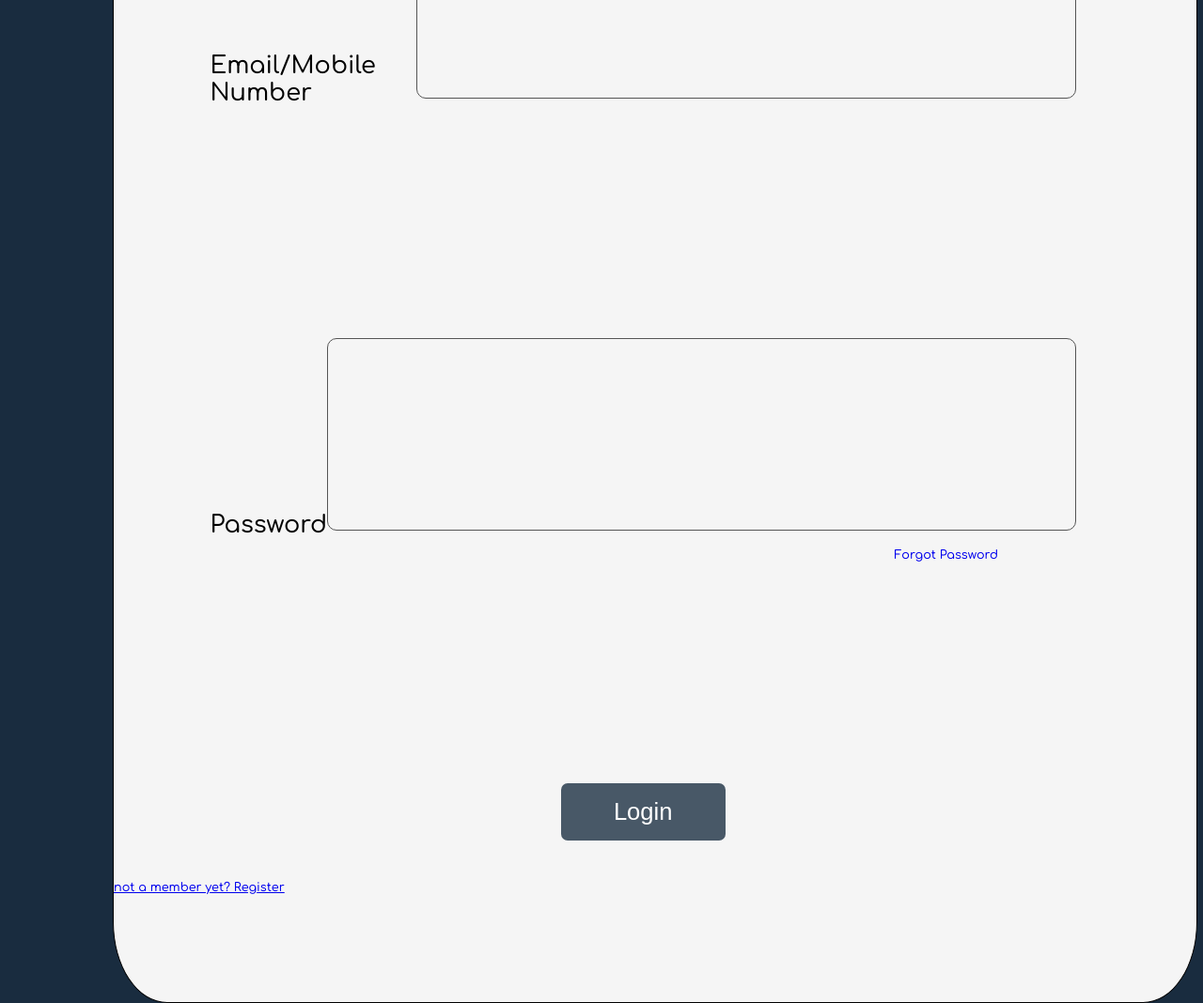
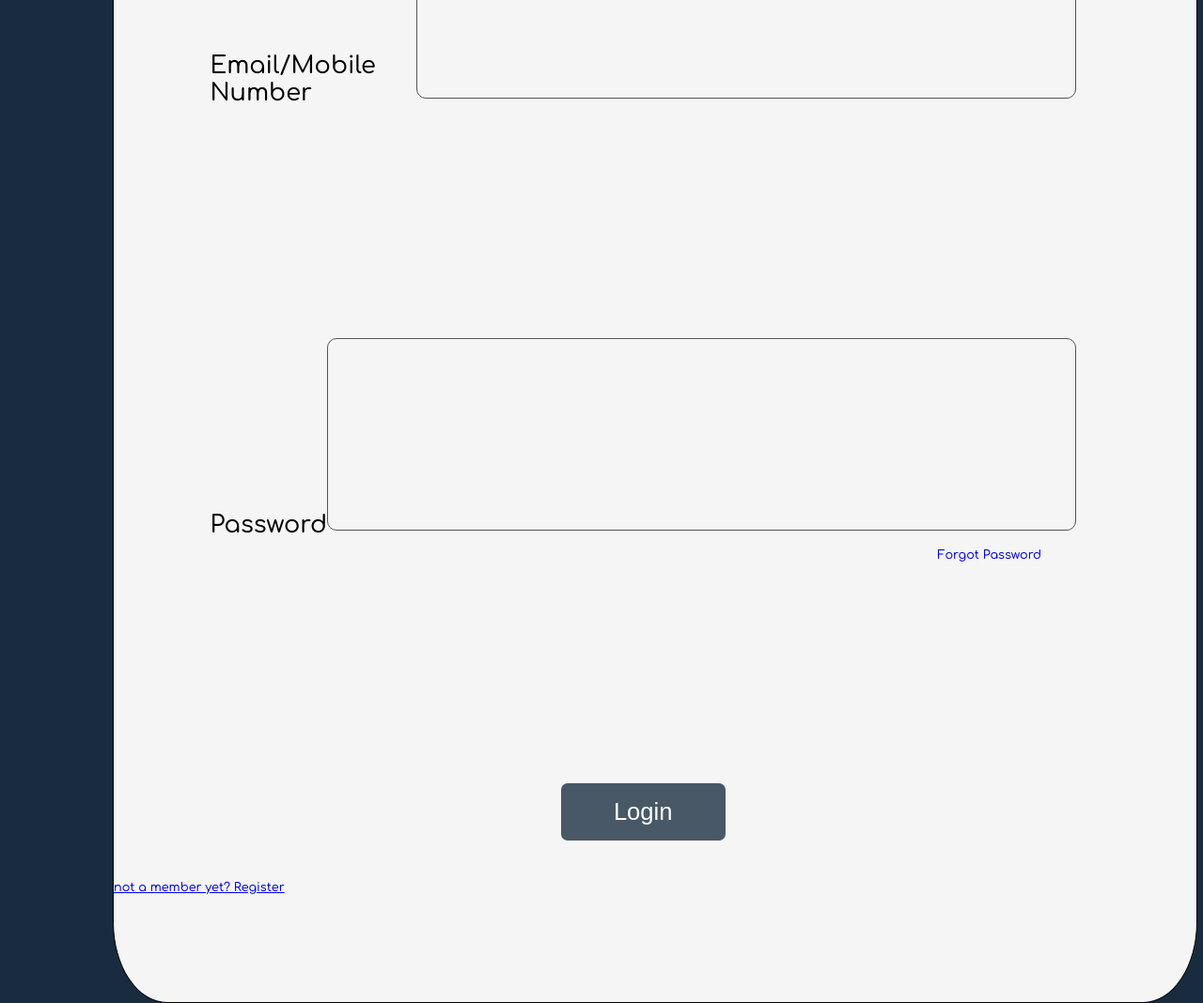
Before and after one commit to sahil801/login-front, a plain HTML site: page index.html in a window 1280 px wide. Shown: the part 3129-4197 px from the top of the page at 94% size. Drawn offline with Linux system fonts and the light colour scheme.

Commit message:
Update main.css

```diff
--- a/main.css
+++ b/main.css
@@ -192,7 +192,7 @@ input{
         margin-top: 3px;
         text-decoration: none;
         font-size: 0.8rem;
-        margin-left: 70%;
+        margin-left: 80%;
     }
 
 }
```
